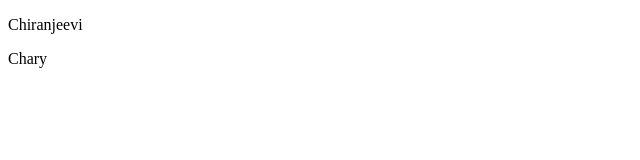
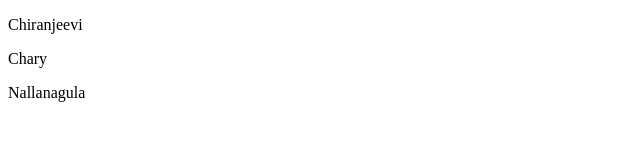
Before and after one commit to Chiranjeevi23/git-in-vscode, a plain HTML site: page index.html in a window 1280 px wide. Shown: the whole page, without its empty margins (0-640 px from the left). Drawn offline with Linux system fonts and the light colour scheme.

Commit message:
some more changes

```diff
--- a/index.html
+++ b/index.html
@@ -6,5 +6,6 @@
     <body>
         <p>Chiranjeevi</p>
         <p>Chary</p>
+        <p>Nallanagula</p>
     </body>
 </html>
```
